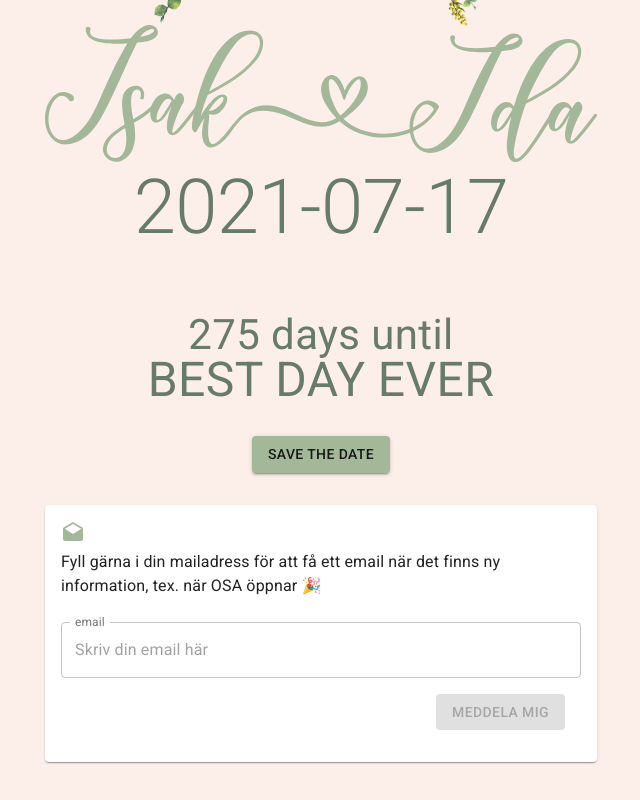
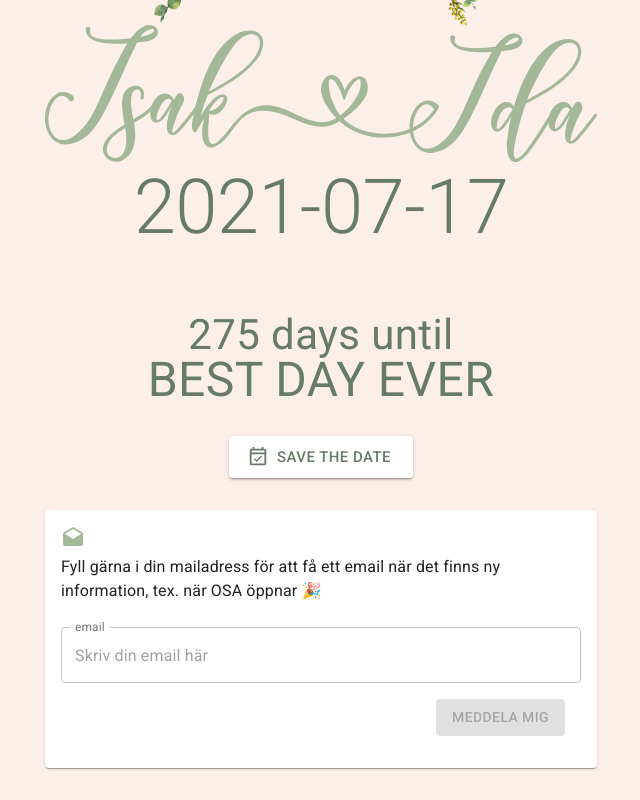
Before and after one commit to isakhjartaida/isakhjartaida.github.io, a React (Create React App) app in the folder isakhjartaida/: page / in a window 1280 px wide. Shown: the part 486-1286 px from the top of the page, without its empty margins (319-959 px from the left). Built offline with nearby package versions, Linux system fonts and the light colour scheme; a web font is replaced by a local one.

Commit message:
Change of button appearance

```diff
--- a/isakhjartaida/src/AddToCalendar/AddToCalendar.js
+++ b/isakhjartaida/src/AddToCalendar/AddToCalendar.js
@@ -3,7 +3,7 @@ import { makeStyles } from '@material-ui/core/styles';
 import { Box, Button, Drawer } from '@material-ui/core';
 import { List, ListSubheader, ListItem, ListItemIcon, ListItemText } from '@material-ui/core';
 
-import { AndroidOutlined, Apple, EventOutlined } from '@material-ui/icons';
+import { AndroidOutlined, Apple, EventOutlined, EventAvailableOutlined } from '@material-ui/icons';
 
 const downloadICal = (data) => {
   let link = document.createElement('a');
@@ -29,6 +29,10 @@ const useStyles = makeStyles((theme) => ({
   },
   icon: {
     color: theme.palette.primary.main,
+  },
+  button: {
+    color: theme.palette.primary.dark,
+    background: theme.palette.common.white,
   },
 }));
 
@@ -57,8 +61,10 @@ export default function AddToCalendar() {
     >
       <Button
         variant="contained"
-        color="primary"
         onClick={()=>{setState(true)}}
+        startIcon={<EventAvailableOutlined />}
+        size="large"
+        className={classes.button}
       >
         Save the date
       </Button>
```
